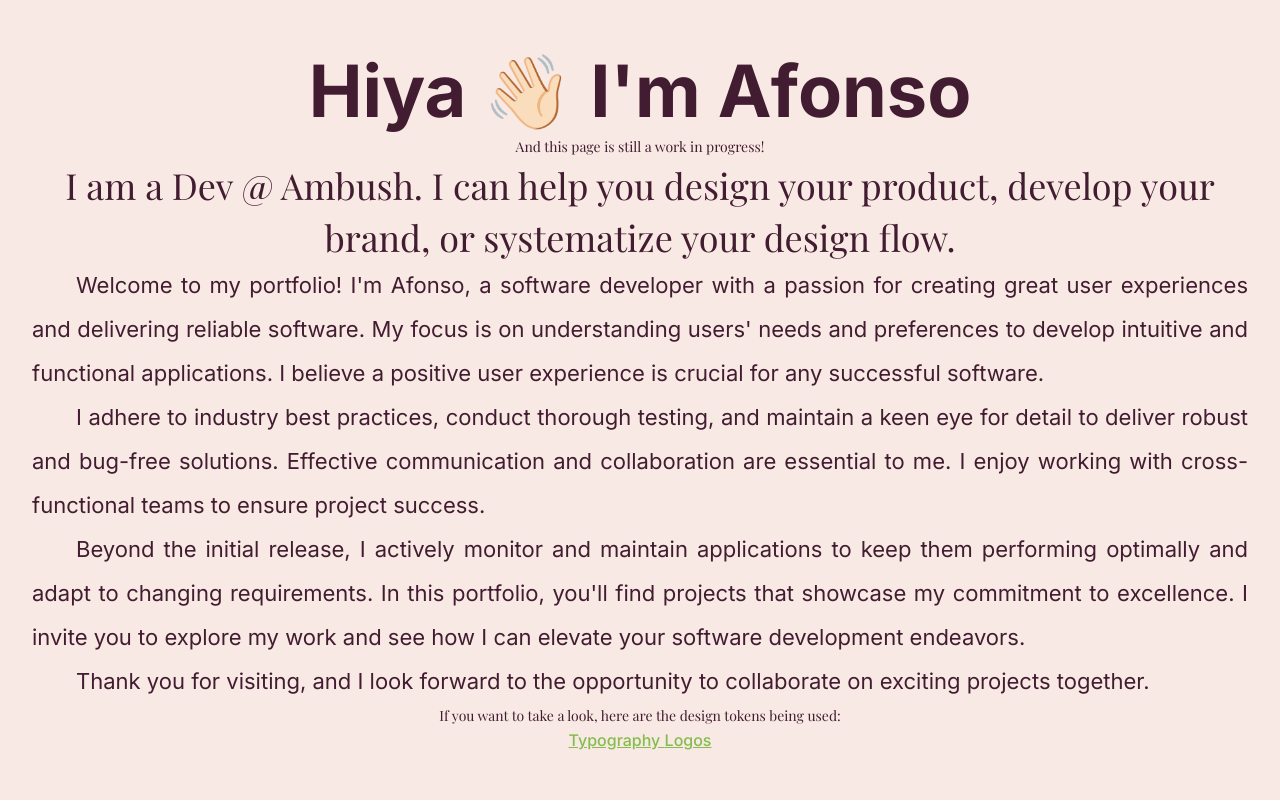
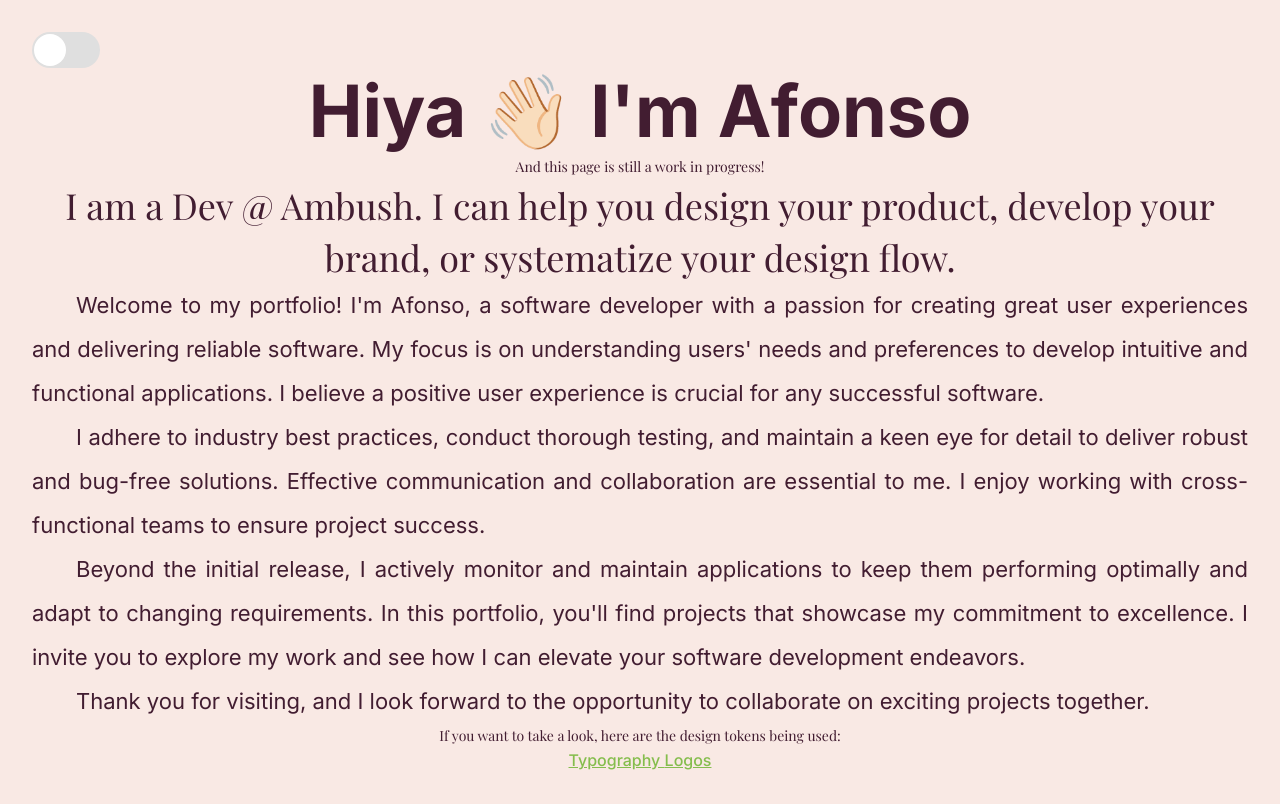
Before and after one commit to fonzie42/portfolio, a React (Vite) app: page / in a window 1280 px wide. Built offline with nearby package versions, Linux system fonts and the light colour scheme; a web font is replaced by a local one.

Commit message:
[feat] Added theme toggle on home

```diff
--- a/src/pages/home.tsx
+++ b/src/pages/home.tsx
@@ -1,10 +1,22 @@
 import { Shake } from "../ui/shake";
 import { Header1, Header4, Header6, Paragraph } from "../ui/typography";
 
-export const Home = () => (
+import { Toggle } from "../ui/Toggle";
+import { useContext } from "react";
+import { ThemeContext } from "../context/themeContextProvider";
+
+export const Home = () => {
+  const { toggleThemeCallback, theme } = useContext(ThemeContext);
+
+  return (
     <div>
+      <Toggle
+        checked={theme === "dark"}
+        onToggleCallback={toggleThemeCallback}
+      />
+
       <Header1 color="primary-alt">
-      Hiya <Shake>👋🏻</Shake> I'm Afonso{" "}
+        Hiya <Shake>👋🏻</Shake> I'm Afonso
       </Header1>
       <Header6 color="primary-alt">
         And this page is still a work in progress!
@@ -13,7 +25,6 @@ export const Home = () => (
         I am a Dev @ Ambush. I can help you design your product, develop your
         brand, or systematize your design flow.
       </Header4>
-
       <Paragraph>
         Welcome to my portfolio! I'm Afonso, a software developer with a passion
         for creating great user experiences and delivering reliable software. My
@@ -31,19 +42,18 @@ export const Home = () => (
         Beyond the initial release, I actively monitor and maintain applications
         to keep them performing optimally and adapt to changing requirements. In
         this portfolio, you'll find projects that showcase my commitment to
-      excellence. I invite you to explore my work and see how I can elevate your
-      software development endeavors.
+        excellence. I invite you to explore my work and see how I can elevate
+        your software development endeavors.
       </Paragraph>
       <Paragraph>
         Thank you for visiting, and I look forward to the opportunity to
         collaborate on exciting projects together.
       </Paragraph>
-
       <Header6 color="primary-alt">
         If you want to take a look, here are the design tokens being used:
       </Header6>
-
       <a href="typography/"> Typography </a>
       <a href="logos/"> Logos </a>
     </div>
   );
+};
```
Lines whose indentation alone changed are shown as unchanged.
